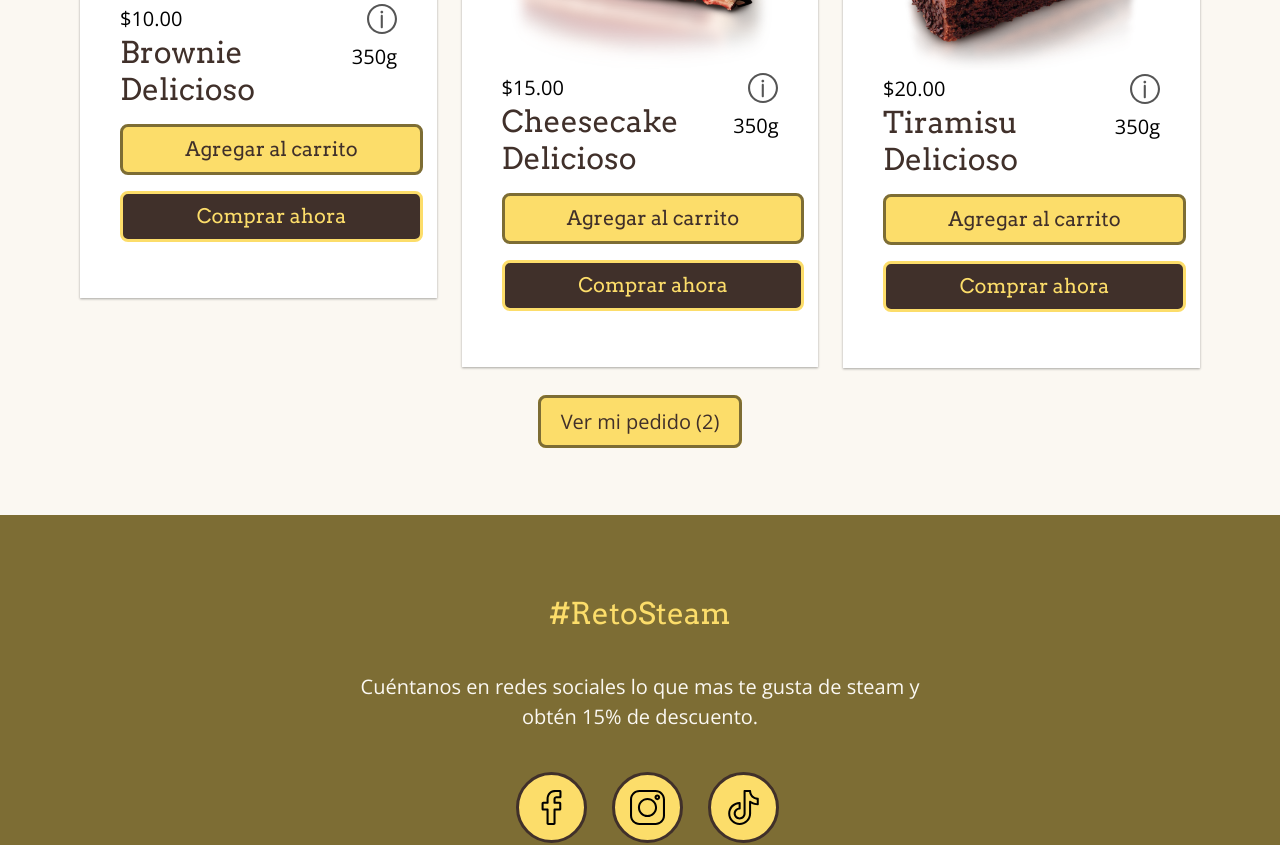
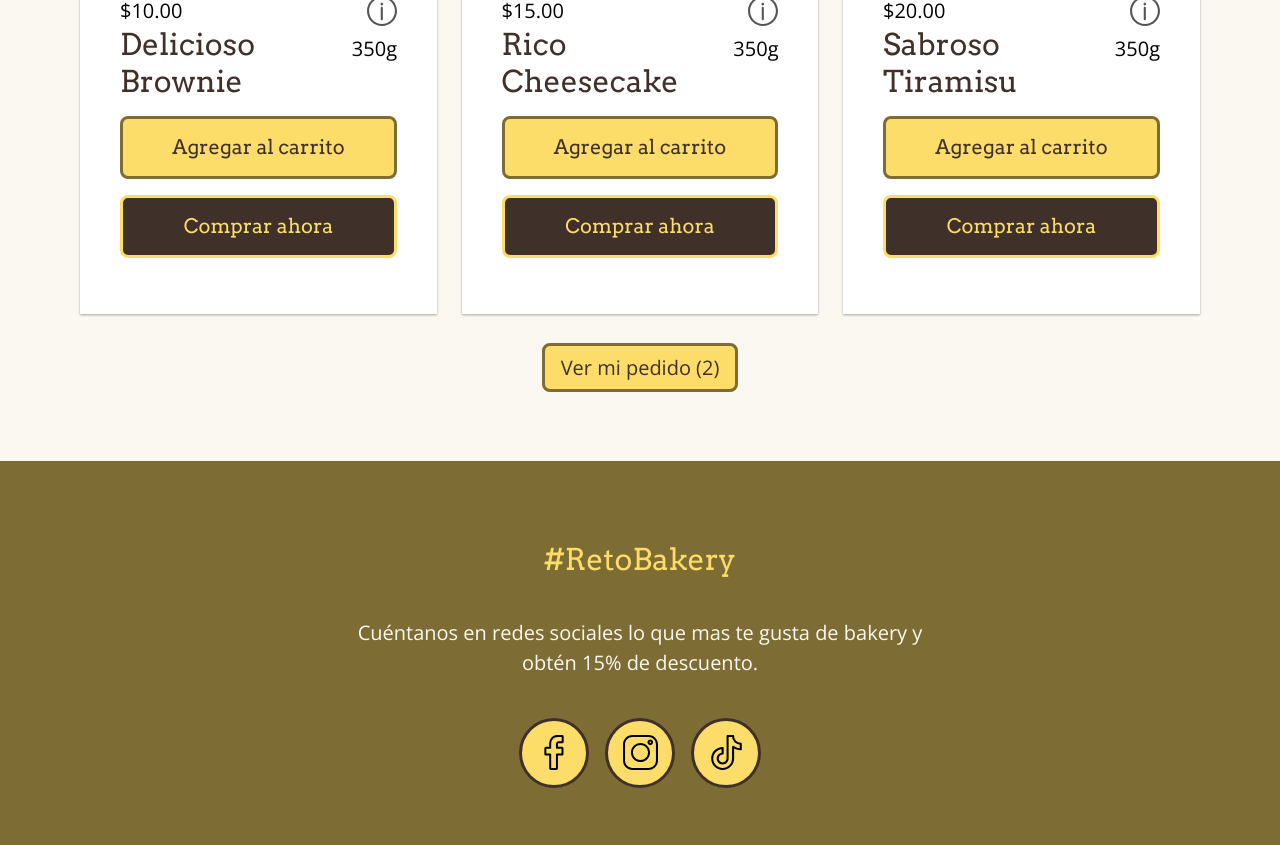
Before and after one commit to jesusmongedev/bakery-template, a React (Create React App) app: page / in a window 1280 px wide. Shown: the part 1560-2405 px from the top of the page. Built offline with nearby package versions, Linux system fonts and the light colour scheme.

Commit message:
feature: Refactor product and challenge components

```diff
--- a/src/components/Challenge/Challenge.scss
+++ b/src/components/Challenge/Challenge.scss
@@ -17,12 +17,9 @@
     }
   }
 
-  &-items {
-    list-style: none;
-  }
-
-  &-social-item {
-    display: inline-block;
-    margin-right: 25px;
+  &-icons {
+    display: flex;
+    justify-content: center;
+    gap: $padding-x-small;
   }
 }
--- a/src/components/ContactBox/ContactBox.scss
+++ b/src/components/ContactBox/ContactBox.scss
@@ -2,7 +2,7 @@
 
 .ContactBox {
   border: 3px solid $color-black;
-  list-style: none;
+
   padding: $padding-small 0 20px;
   text-align: center;
 
--- a/src/components/Cta/Cta.js
+++ b/src/components/Cta/Cta.js
@@ -9,7 +9,7 @@ const Cta = ({ icon, iconType, type, label, handleMenuButton, action }) => {
     <a
       href={`#${action}`}
       className={`${cssClass} ${cssClass}--${type}  ${
-        icon === 'nav.svg' ? `${cssClass}--${type}-fixed` : ''
+        icon === 'bakery.svg' ? `${cssClass}--${type}-fixed` : ''
       }`}
       onClick={handleMenuButton}
     >
--- a/src/components/Cta/Cta.scss
+++ b/src/components/Cta/Cta.scss
@@ -3,7 +3,7 @@
 .Cta {
   color: $color-black;
   cursor: pointer;
-  transition: transform 0.4s ease-in-out;
+  transition: all 0.4s ease-in-out;
 
   &--primary,
   &--secondary {
@@ -24,7 +24,7 @@
   }
 
   &--primary {
-    padding: 10px;
+    padding: 16px 0;
     font-family: $font-primary;
     display: inline-block;
     width: 100%;
@@ -45,7 +45,7 @@
   }
 
   &--secondary {
-    padding: 10px 20px;
+    padding: 8px 16px;
     font-family: $font-secondary;
   }
 
@@ -54,9 +54,9 @@
     display: grid;
     place-items: center;
     border-radius: 50%;
-    height: 55px;
+    height: 70px;
     padding: 5px;
-    width: 55px;
+    width: 70px;
 
     &:active,
     &:focus,
@@ -84,6 +84,9 @@
       position: fixed;
       top: 2.5%;
       left: 16px;
+      & > img {
+        filter: brightness(0%);
+      }
       @include for-size(l) {
         display: none;
       }
--- a/src/components/Icon/Icon.scss
+++ b/src/components/Icon/Icon.scss
@@ -4,7 +4,7 @@
   }
 
   &--secondary {
-    height: 25px;
+    height: 40px;
   }
 
   &--terciary {
--- a/src/components/Nav/Nav.scss
+++ b/src/components/Nav/Nav.scss
@@ -20,7 +20,7 @@
 
   &-list {
     justify-content: center;
-    list-style: none;
+
     @media screen and (max-width: $l) {
       & {
         padding: 0.75rem 1.25rem;
--- a/src/components/Product/Product.js
+++ b/src/components/Product/Product.js
@@ -17,7 +17,11 @@ const Product = ({ content }) => {
           <h4 className={`${cssClass}-title h4--dark`}>{content.title}</h4>
         </div>
         <div className={`${cssClass}-description__right`}>
-          <img src={`images/${content.info}`} alt="more information" />
+          <img
+            src={`images/${content.info}`}
+            alt="more information"
+            title="More information"
+          />
           <p>{content.weight}g</p>
         </div>
       </div>
--- a/src/components/Product/Product.scss
+++ b/src/components/Product/Product.scss
@@ -7,8 +7,8 @@
   padding: $padding-small;
   transition: all 0.3s cubic-bezier(0.25, 0.8, 0.25, 1);
 
-  &:hover {
-    box-shadow: $box-shadow-hover;
+  & > img {
+    max-height: 200px;
   }
 
   &-description {
@@ -24,8 +24,9 @@
       flex-direction: column;
       align-items: flex-end;
       gap: 8px;
-      & img {
+      & > img {
         width: 30px;
+        cursor: pointer;
       }
     }
   }
--- a/src/content/app-content.json
+++ b/src/content/app-content.json
@@ -6,7 +6,7 @@
     "icon": "bakery.svg"
   },
   "nav": {
-    "icon": "nav.svg",
+    "icon": "bakery.svg",
     "items": [
       {
         "label": "Home",
@@ -52,7 +52,7 @@
     ],
     "products": [
       {
-        "title": "Brownie Delicioso",
+        "title": "Delicioso Brownie",
         "subtitle": "Cacao 100% natural, crocante y esponjoso.",
         "price": "$10.00",
         "label": "Agregar al carrito",
@@ -62,7 +62,7 @@
         "info": "information.svg"
       },
       {
-        "title": "Cheesecake Delicioso",
+        "title": "Rico Cheesecake",
         "subtitle": "Pastel de queso, es un postre clásico de la cocina americana.",
         "price": "$15.00",
         "label": "Agregar al carrito",
@@ -72,7 +72,7 @@
         "info": "information.svg"
       },
       {
-        "title": "Tiramisu Delicioso",
+        "title": "Sabroso Tiramisu",
         "subtitle": "También conocido como flan es un plato dulce tradicional muy rico.",
         "price": "$20.00",
         "label": "Agregar al carrito",
@@ -84,8 +84,8 @@
     ]
   },
   "challenge": {
-    "title": "#RetoSteam",
-    "subtitle": "Cuéntanos en redes sociales lo que mas te gusta de steam y obtén 15% de descuento.",
+    "title": "#RetoBakery",
+    "subtitle": "Cuéntanos en redes sociales lo que mas te gusta de bakery y obtén 15% de descuento.",
     "social": [
       {
         "icon": "facebook.svg"
--- a/src/modules/Menu/Menu.scss
+++ b/src/modules/Menu/Menu.scss
@@ -8,13 +8,12 @@
     display: flex;
     gap: 20px;
     overflow-x: scroll;
-    list-style: none;
+
     justify-content: center;
     padding: $padding-small 0;
   }
 
   &-products {
-    list-style: none;
     padding: 0;
   }
 
--- a/src/scss/base/_reset.scss
+++ b/src/scss/base/_reset.scss
@@ -1,4 +1,10 @@
 @use '../abstracts/index' as *;
+
+*,
+*::after,
+*::before {
+  box-sizing: border-box;
+}
 
 body {
   background-color: $color-white;
@@ -19,3 +25,8 @@ img {
   max-inline-size: 100%;
   height: auto;
 }
+
+ul {
+  list-style: none;
+  padding-left: 0;
+}
```
